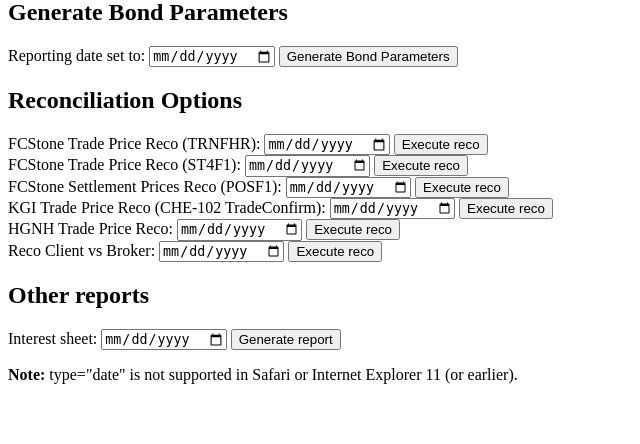
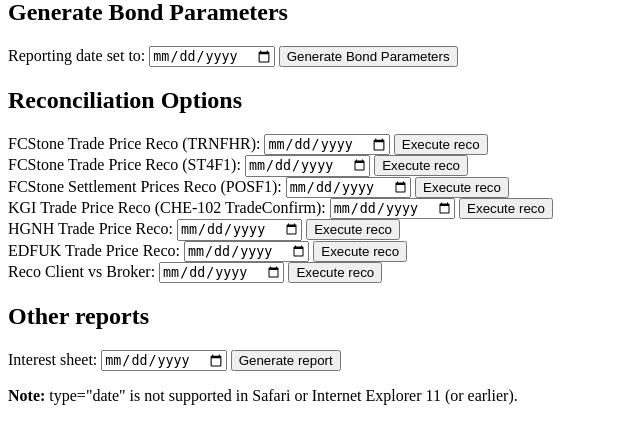
Before and after one commit to lastseenjustnow/flask-demo, a Flask app: page / in a window 1280 px wide. Shown: the part 244-688 px from the top of the page, without its empty margins (0-640 px from the left). Run offline with Flask 2, Linux system fonts and the light colour scheme.

Commit message:
EDFUK was added.

```diff
--- a/server.py
+++ b/server.py
@@ -593,6 +593,15 @@
         [ResultInfo("Command has been passed to a server. File will have been delivered to email in a few minutes.")])
     return render_template('results.html', table=res)
 
+@app.route('/edfuk_trade_price', methods=['GET', 'POST'])
+def reco_hgnh_trade_price():
+    data = {"conf": {"to_date": request.form['edfuk_trade_price']}}
+    requests.post("http://airflow:8080/api/experimental/dags/reco_edfuk_trade_price/dag_runs",
+                  data=json.dumps(data))
+    res = ResultsTable(
+        [ResultInfo("Command has been passed to a server. File will have been delivered to email in a few minutes.")])
+    return render_template('results.html', table=res)
+
 @app.route('/reco_client_broker', methods=['GET', 'POST'])
 def reco_client_broker():
     data = {"conf": {"to_date": request.form['reco_client_broker']}}
--- a/templates/index.html
+++ b/templates/index.html
@@ -50,6 +50,11 @@
     <input type="date" id="hgnh_trade_price" name="hgnh_trade_price">
     <input type="submit" name="Execute reco" value="Execute reco">
 </form>
+<form method=post action="/edfuk_trade_price">
+    <label for="edfuk_trade_price">EDFUK Trade Price Reco:</label>
+    <input type="date" id="edfuk_trade_price" name="edfuk_trade_price">
+    <input type="submit" name="Execute reco" value="Execute reco">
+</form>
 <form method=post action="/reco_client_broker">
     <label for="reco_client_broker">Reco Client vs Broker:</label>
     <input type="date" id="reco_client_broker" name="reco_client_broker">
```
